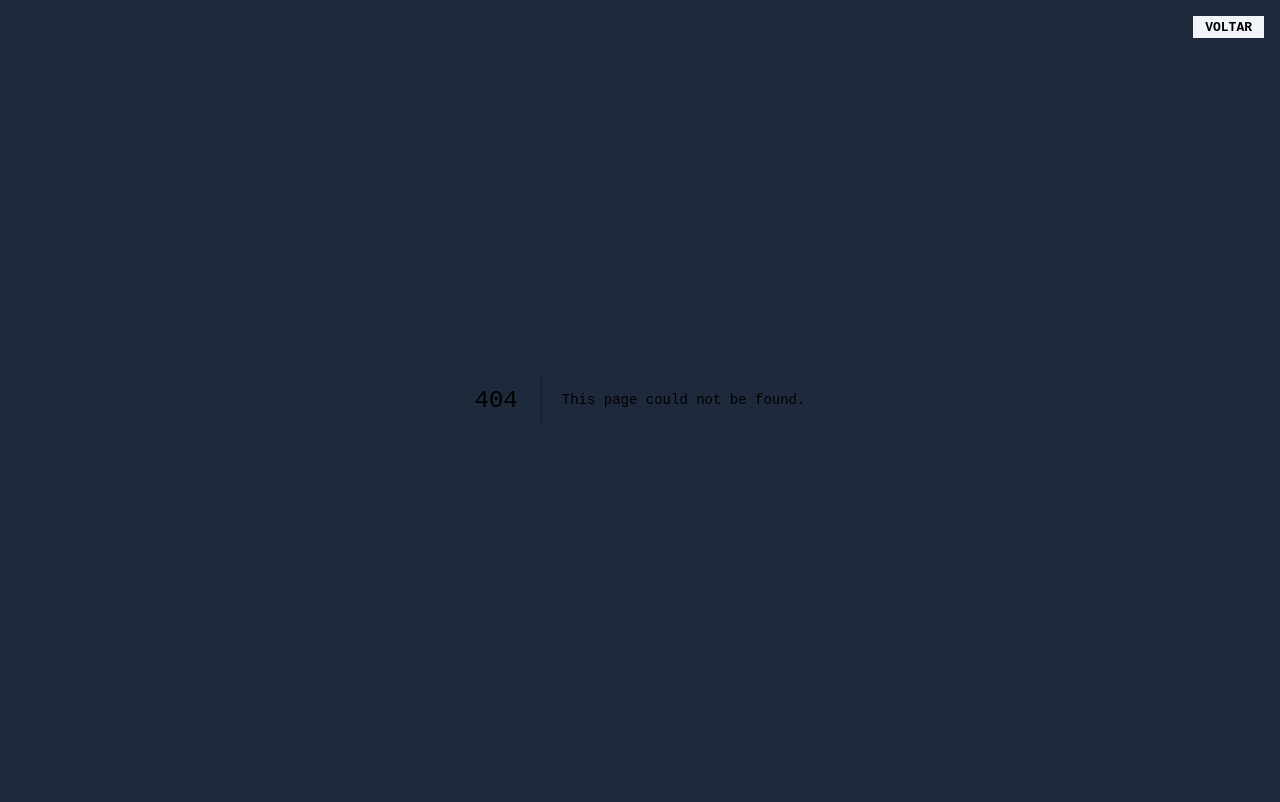
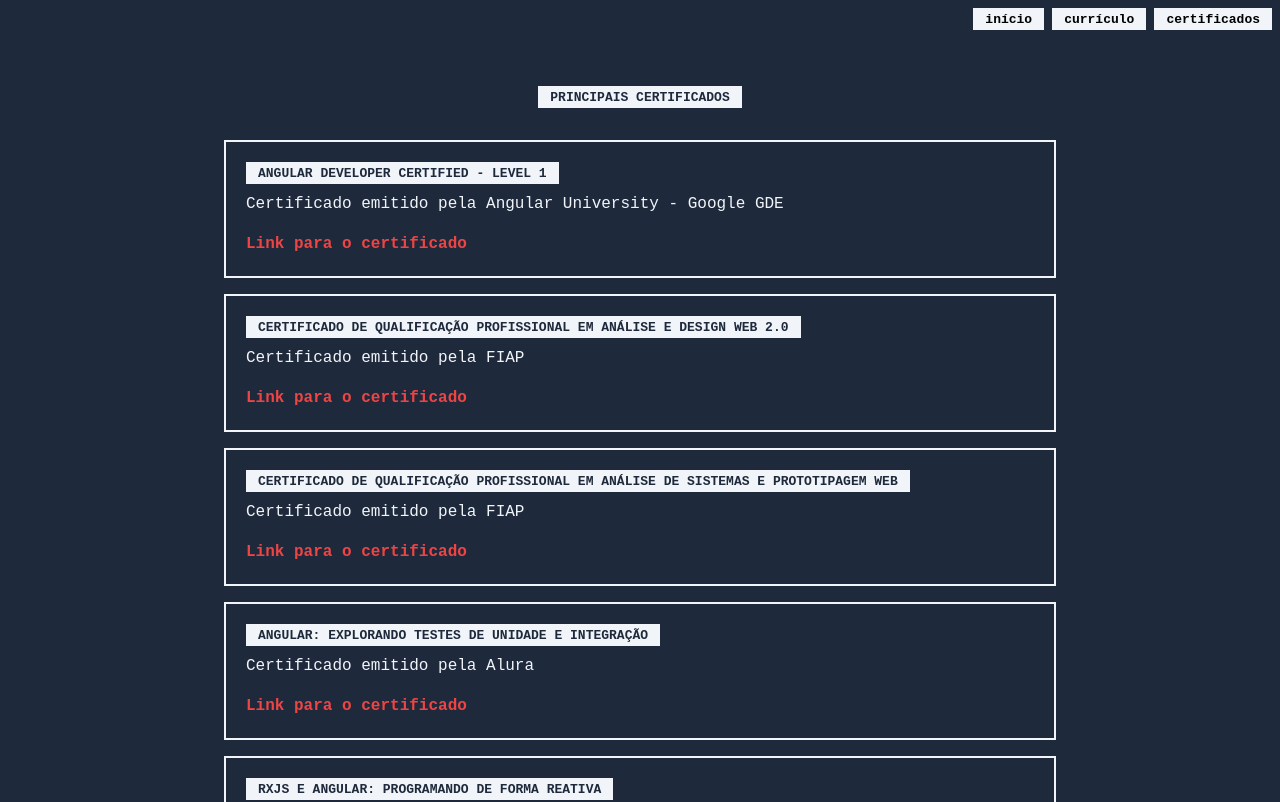
Before and after one commit to ffavareto/lucasfavareto, a Next.js app: page /certifications in a window 1280 px wide. Before the commit this address had no page. Shown: the top 802 px of the page. Built offline with nearby package versions, Linux system fonts and the light colour scheme.

Commit message:
certifications

```diff
--- /dev/null
+++ b/src/app/certifications/page.js
@@ -0,0 +1,78 @@
+import Title from "../components/title";
+
+export default function Certifications() {
+  const certifications = [
+    {
+      title: "Angular Developer Certified - Level 1",
+      description: "Certificado emitido pela Angular University - Google GDE",
+      url: "https://interstate21.com/certificate/?code=5D14JTX",
+    },
+    {
+      title:
+        "Certificado de Qualificação Profissional em Análise e Design Web 2.0",
+      description: "Certificado emitido pela FIAP",
+      url: "https://fiapupdown.s3.amazonaws.com/DocumentosAssinados/5d3b693f-1f23-4da7-a35f-5327d4145b26.pdf?X-Amz-Content-Sha256=UNSIGNED-PAYLOAD&X-Amz-Algorithm=AWS4-HMAC-SHA256&X-Amz-Credential=AKIAJ5QBKRMKQIUZ5SEQ%2F20240415%2Fus-east-1%2Fs3%2Faws4_request&X-Amz-Date=20240415T194214Z&X-Amz-SignedHeaders=host&X-Amz-Expires=24000&X-Amz-Signature=577ef1de6d21ec0cb2082b4f2e8ea9277f7bba457fb7d18bd955317e77257451",
+    },
+    {
+      title:
+        "Certificado de Qualificação Profissional em Análise de Sistemas e Prototipagem Web",
+      description: "Certificado emitido pela FIAP",
+      url: "https://fiapupdown.s3.amazonaws.com/DocumentosAssinados/c6d060cb-be00-4fc7-9e9f-47a7c592178c.pdf?X-Amz-Content-Sha256=UNSIGNED-PAYLOAD&X-Amz-Algorithm=AWS4-HMAC-SHA256&X-Amz-Credential=AKIAJ5QBKRMKQIUZ5SEQ%2F20240415%2Fus-east-1%2Fs3%2Faws4_request&X-Amz-Date=20240415T194207Z&X-Amz-SignedHeaders=host&X-Amz-Expires=24000&X-Amz-Signature=7edce3c2cfc75024597a9c8fa28cf0a7ae164f7155f47c2e8745afdb8a54a7b2",
+    },
+    {
+      title: "ANGULAR: EXPLORANDO TESTES DE UNIDADE E INTEGRAÇÃO",
+      description: "Certificado emitido pela Alura",
+      url: "https://cursos.alura.com.br/certificate/d7d781b0-a694-49e8-9214-d4ddc046c51b?lang",
+    },
+    {
+      title: "RXJS E ANGULAR: PROGRAMANDO DE FORMA REATIVA",
+      description: "Certificado emitido pela Alura",
+      url: "https://cursos.alura.com.br/certificate/18053af4-c586-44d9-b69b-63fc2763eb16",
+    },
+    {
+      title: "ANGULAR E RXJS: PROGRAMAÇÃO REATIVA",
+      description: "Certificado emitido pela Alura",
+      url: "https://cursos.alura.com.br/certificate/db106a7c-d327-44f5-8a48-322f61955a2a",
+    },
+    {
+      title: "ANGULAR: BOAS PRÁTICAS EM ARQUITETURAS E FORMULÁRIOS",
+      description: "Certificado emitido pela Alura",
+      url: "https://cursos.alura.com.br/certificate/8099bd39-188a-453b-ba5c-5b5cf431c5b6",
+    },
+    {
+      title: "HTTP: ENTENDENDO A WEB POR BAIXO DOS PANOS",
+      description: "Certificado emitido pela Alura",
+      url: "https://cursos.alura.com.br/certificate/41fbf34e-d8f5-4d68-89eb-60537e6c82e4",
+    },
+  ];
+
+  return (
+    <div className="p-4">
+      <div className="text-slate-100">
+        <div className="m-8 flex justify-center">
+          <Title>Principais Certificados</Title>
+        </div>
+      </div>
+
+      <div className="flex flex-col gap-4 items-center">
+        {certifications.map((certification) => (
+          <div className="border-2 border-slate-100 p-5 flex flex-col gap-2 text-slate-100 w-2/3">
+            <Title>{certification.title}</Title>
+            <div className="flex flex-col gap-4 text-xs md:text-base">
+              <p>{certification.description}</p>
+              <p>
+                <a
+                  href={certification.url}
+                  target="_blank"
+                  className="text-red-500 font-bold"
+                >
+                  Link para o certificado
+                </a>
+              </p>
+            </div>
+          </div>
+        ))}
+      </div>
+    </div>
+  );
+}
--- a/src/app/components/nav.js
+++ b/src/app/components/nav.js
@@ -1,21 +1,25 @@
-"use client";
-
-import { usePathname } from "next/navigation";
 import Link from "next/link";
 
 export default function Nav() {
-  const pathname = usePathname();
-  const route = pathname === "/" ? "/curriculum" : "/";
-  const title = pathname === "/" ? "currículo" : "voltar";
+  const routes = [
+    { pathname: "/", title: "início" },
+    { pathname: "/curriculum", title: "currículo" },
+    { pathname: "/certifications", title: "certificados" },
+  ];
 
   return (
-    <header>
-      <Link
-        className="bg-slate-100 p-3 pb-2.5 absolute top-4 right-4 leading-[0] font-bold"
-        href={route}
-      >
-        {title.toUpperCase()}
-      </Link>
+    <header className="flex gap-2 p-2 justify-end">
+      {routes.map((route, i) => {
+        return (
+          <Link
+            className="bg-slate-100 p-3 pb-2.5 leading-[0] font-bold"
+            href={route.pathname}
+            key={i}
+          >
+            {route.title}
+          </Link>
+        );
+      })}
     </header>
   );
 }
```
